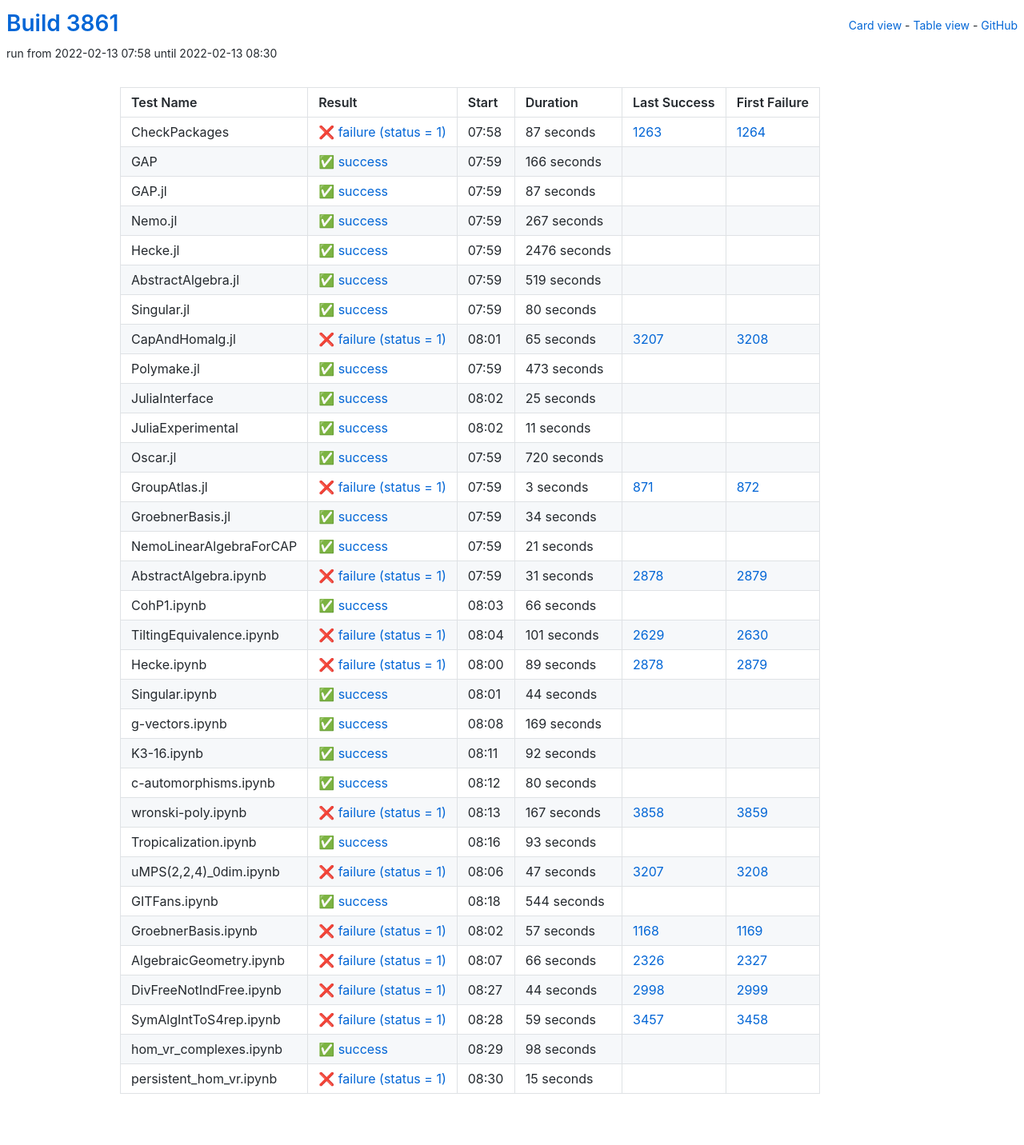
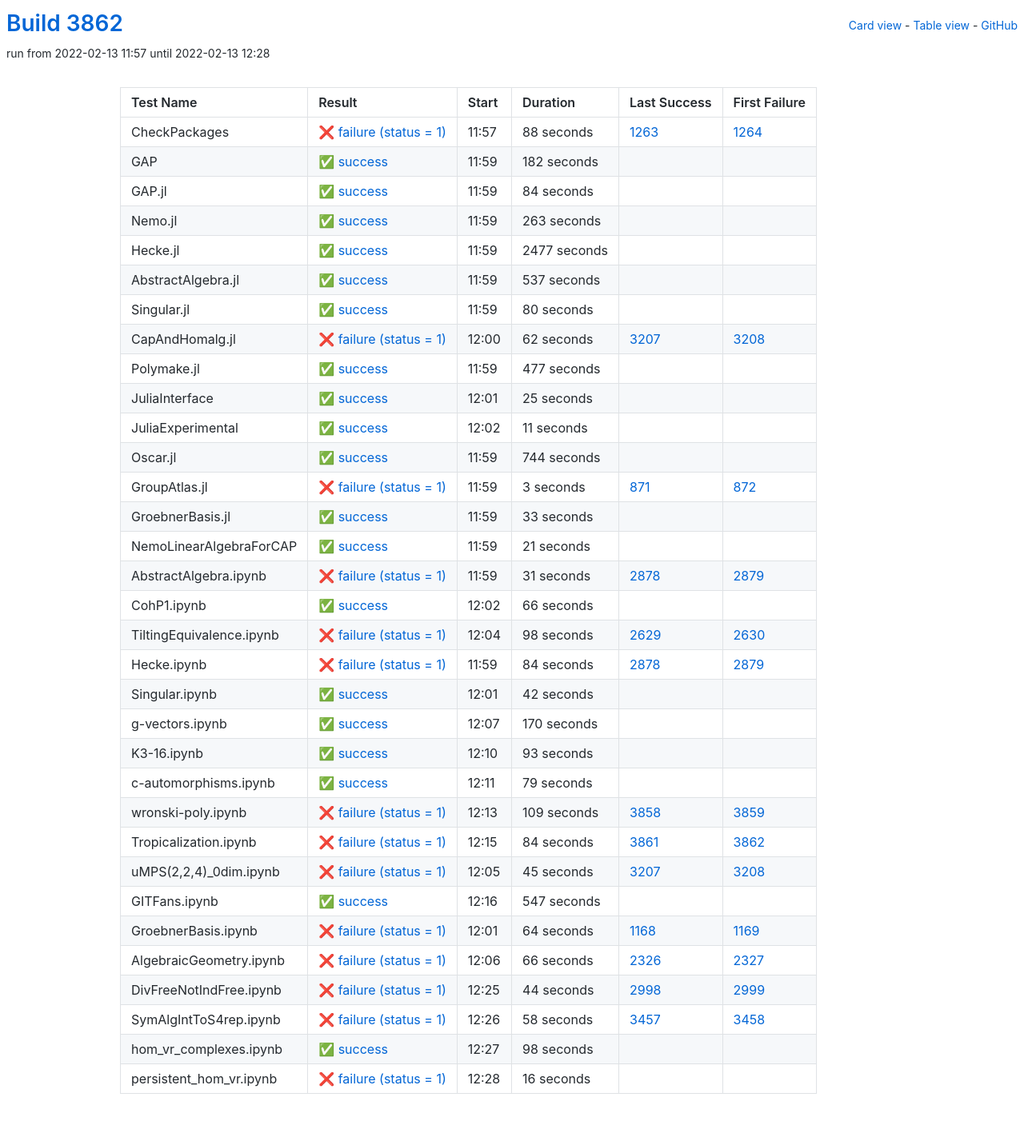
Before and after one commit to oscar-system/oscar-ci-status-stable, a Jekyll site: the page built from table.html, in a window 1280 px wide. Shown: the whole page at 80% size. Built offline with Jekyll 4.4.1, drawn with Linux system fonts in a browser that asks for light colours.

Commit message:
Build #3862

```diff
--- a/_data/ci.yml
+++ b/_data/ci.yml
@@ -1,6 +1,6 @@
 ---
-build: 3861
-build_url: https://oscarci.mathematik.uni-kl.de/job/oscar-stable/3861/
+build: 3862
+build_url: https://oscarci.mathematik.uni-kl.de/job/oscar-stable/3862/
 job: oscar-stable
 organization: oscar-system
 repo: oscar-ci-status-stable
@@ -8,80 +8,80 @@ repourl: https://github.com/oscar-system/oscar-ci-status-stable
 tests:
 - name: CheckPackages
   id: checkpackages
-  log: https://oscarci.mathematik.uni-kl.de/job/oscar-stable/3861/artifact/logs/build-3861/CheckPackages.log
-  start: 2022-02-13 07:58
+  log: https://oscarci.mathematik.uni-kl.de/job/oscar-stable/3862/artifact/logs/build-3862/CheckPackages.log
+  start: 2022-02-13 11:57
   success: false
   exitcode: 1
   status: failure
-  duration: 87
+  duration: 88
   last_success: 1263
   last_success_url: https://oscarci.mathematik.uni-kl.de/job/oscar-stable/1263/
   first_failure: 1264
   first_failure_url: https://oscarci.mathematik.uni-kl.de/job/oscar-stable/1264/
 - name: GAP
   id: gap
-  log: https://oscarci.mathematik.uni-kl.de/job/oscar-stable/3861/artifact/logs/build-3861/GAP.log
-  start: 2022-02-13 07:59
+  log: https://oscarci.mathematik.uni-kl.de/job/oscar-stable/3862/artifact/logs/build-3862/GAP.log
+  start: 2022-02-13 11:59
   success: true
   exitcode: 0
   status: success
-  duration: 166
+  duration: 182
   last_success: false
   last_success_url:
   first_failure: false
   first_failure_url:
 - name: GAP.jl
   id: gap-jl
-  log: https://oscarci.mathematik.uni-kl.de/job/oscar-stable/3861/artifact/logs/build-3861/GAP.jl.log
-  start: 2022-02-13 07:59
+  log: https://oscarci.mathematik.uni-kl.de/job/oscar-stable/3862/artifact/logs/build-3862/GAP.jl.log
+  start: 2022-02-13 11:59
   success: true
   exitcode: 0
   status: success
-  duration: 87
+  duration: 84
   last_success: false
   last_success_url:
   first_failure: false
   first_failure_url:
 - name: Nemo.jl
   id: nemo-jl
-  log: https://oscarci.mathematik.uni-kl.de/job/oscar-stable/3861/artifact/logs/build-3861/Nemo.jl.log
-  start: 2022-02-13 07:59
+  log: https://oscarci.mathematik.uni-kl.de/job/oscar-stable/3862/artifact/logs/build-3862/Nemo.jl.log
+  start: 2022-02-13 11:59
   success: true
   exitcode: 0
   status: success
-  duration: 267
+  duration: 263
   last_success: false
   last_success_url:
   first_failure: false
   first_failure_url:
 - name: Hecke.jl
   id: hecke-jl
-  log: https://oscarci.mathematik.uni-kl.de/job/oscar-stable/3861/artifact/logs/build-3861/Hecke.jl.log
-  start: 2022-02-13 07:59
+  log: https://oscarci.mathematik.uni-kl.de/job/oscar-stable/3862/artifact/logs/build-3862/Hecke.jl.log
+  start: 2022-02-13 11:59
   success: true
   exitcode: 0
   status: success
-  duration: 2476
+  duration: 2477
   last_success: false
   last_success_url:
   first_failure: false
   first_failure_url:
 - name: AbstractAlgebra.jl
   id: abstractalgebra-jl
-  log: https://oscarci.mathematik.uni-kl.de/job/oscar-stable/3861/artifact/logs/build-3861/AbstractAlgebra.jl.log
-  start: 2022-02-13 07:59
+  log: https://oscarci.mathematik.uni-kl.de/job/oscar-stable/3862/artifact/logs/build-3862/AbstractAlgebra.jl.log
+  start: 2022-02-13 11:59
   success: true
   exitcode: 0
   status: success
-  duration: 519
+  duration: 537
   last_success: false
   last_success_url:
   first_failure: false
   first_failure_url:
 - name: Singular.jl
   id: singular-jl
-  log: https://oscarci.mathematik.uni-kl.de/job/oscar-stable/3861/artifact/logs/build-3861/Singular.jl.log
-  start: 2022-02-13 07:59
+  log: https://oscarci.mathematik.uni-kl.de/job/oscar-stable/3862/artifact/logs/build-3862/Singular.jl.log
+  start: 2022-02-13 11:59
   success: true
   exitcode: 0
   status: success
@@ -92,32 +92,32 @@ tests:
   first_failure_url:
 - name: CapAndHomalg.jl
   id: capandhomalg-jl
-  log: https://oscarci.mathematik.uni-kl.de/job/oscar-stable/3861/artifact/logs/build-3861/CapAndHomalg.jl.log
-  start: 2022-02-13 08:01
+  log: https://oscarci.mathematik.uni-kl.de/job/oscar-stable/3862/artifact/logs/build-3862/CapAndHomalg.jl.log
+  start: 2022-02-13 12:00
   success: false
   exitcode: 1
   status: failure
-  duration: 65
+  duration: 62
   last_success: 3207
   last_success_url: https://oscarci.mathematik.uni-kl.de/job/oscar-stable/3207/
   first_failure: 3208
   first_failure_url: https://oscarci.mathematik.uni-kl.de/job/oscar-stable/3208/
 - name: Polymake.jl
   id: polymake-jl
-  log: https://oscarci.mathematik.uni-kl.de/job/oscar-stable/3861/artifact/logs/build-3861/Polymake.jl.log
-  start: 2022-02-13 07:59
+  log: https://oscarci.mathematik.uni-kl.de/job/oscar-stable/3862/artifact/logs/build-3862/Polymake.jl.log
+  start: 2022-02-13 11:59
   success: true
   exitcode: 0
   status: success
-  duration: 473
+  duration: 477
   last_success: false
   last_success_url:
   first_failure: false
   first_failure_url:
 - name: JuliaInterface
   id: juliainterface
-  log: https://oscarci.mathematik.uni-kl.de/job/oscar-stable/3861/artifact/logs/build-3861/JuliaInterface.log
-  start: 2022-02-13 08:02
+  log: https://oscarci.mathematik.uni-kl.de/job/oscar-stable/3862/artifact/logs/build-3862/JuliaInterface.log
+  start: 2022-02-13 12:01
   success: true
   exitcode: 0
   status: success
@@ -128,8 +128,8 @@ tests:
   first_failure_url:
 - name: JuliaExperimental
   id: juliaexperimental
-  log: https://oscarci.mathematik.uni-kl.de/job/oscar-stable/3861/artifact/logs/build-3861/JuliaExperimental.log
-  start: 2022-02-13 08:02
+  log: https://oscarci.mathematik.uni-kl.de/job/oscar-stable/3862/artifact/logs/build-3862/JuliaExperimental.log
+  start: 2022-02-13 12:02
   success: true
   exitcode: 0
   status: success
@@ -140,20 +140,20 @@ tests:
   first_failure_url:
 - name: Oscar.jl
   id: oscar-jl
-  log: https://oscarci.mathematik.uni-kl.de/job/oscar-stable/3861/artifact/logs/build-3861/Oscar.jl.log
-  start: 2022-02-13 07:59
+  log: https://oscarci.mathematik.uni-kl.de/job/oscar-stable/3862/artifact/logs/build-3862/Oscar.jl.log
+  start: 2022-02-13 11:59
   success: true
   exitcode: 0
   status: success
-  duration: 720
+  duration: 744
   last_success: false
   last_success_url:
   first_failure: false
   first_failure_url:
 - name: GroupAtlas.jl
   id: groupatlas-jl
-  log: https://oscarci.mathematik.uni-kl.de/job/oscar-stable/3861/artifact/logs/build-3861/GroupAtlas.jl.log
-  start: 2022-02-13 07:59
+  log: https://oscarci.mathematik.uni-kl.de/job/oscar-stable/3862/artifact/logs/build-3862/GroupAtlas.jl.log
+  start: 2022-02-13 11:59
   success: false
   exitcode: 1
   status: failure
@@ -164,20 +164,20 @@ tests:
   first_failure_url: https://oscarci.mathematik.uni-kl.de/job/oscar-stable/872/
 - name: GroebnerBasis.jl
   id: groebnerbasis-jl
-  log: https://oscarci.mathematik.uni-kl.de/job/oscar-stable/3861/artifact/logs/build-3861/GroebnerBasis.jl.log
-  start: 2022-02-13 07:59
+  log: https://oscarci.mathematik.uni-kl.de/job/oscar-stable/3862/artifact/logs/build-3862/GroebnerBasis.jl.log
+  start: 2022-02-13 11:59
   success: true
   exitcode: 0
   status: success
-  duration: 34
+  duration: 33
   last_success: false
   last_success_url:
   first_failure: false
   first_failure_url:
 - name: NemoLinearAlgebraForCAP
   id: nemolinearalgebraforcap
-  log: https://oscarci.mathematik.uni-kl.de/job/oscar-stable/3861/artifact/logs/build-3861/NemoLinearAlgebraForCAP.log
-  start: 2022-02-13 07:59
+  log: https://oscarci.mathematik.uni-kl.de/job/oscar-stable/3862/artifact/logs/build-3862/NemoLinearAlgebraForCAP.log
+  start: 2022-02-13 11:59
   success: true
   exitcode: 0
   status: success
@@ -188,8 +188,8 @@ tests:
   first_failure_url:
 - name: AbstractAlgebra.ipynb
   id: abstractalgebra-ipynb
-  log: https://oscarci.mathematik.uni-kl.de/job/oscar-stable/3861/artifact/logs/build-3861/AbstractAlgebra.ipynb.log
-  start: 2022-02-13 07:59
+  log: https://oscarci.mathematik.uni-kl.de/job/oscar-stable/3862/artifact/logs/build-3862/AbstractAlgebra.ipynb.log
+  start: 2022-02-13 11:59
   success: false
   exitcode: 1
   status: failure
@@ -200,8 +200,8 @@ tests:
   first_failure_url: https://oscarci.mathematik.uni-kl.de/job/oscar-stable/2879/
 - name: CohP1.ipynb
   id: cohp1-ipynb
-  log: https://oscarci.mathematik.uni-kl.de/job/oscar-stable/3861/artifact/logs/build-3861/CohP1.ipynb.log
-  start: 2022-02-13 08:03
+  log: https://oscarci.mathematik.uni-kl.de/job/oscar-stable/3862/artifact/logs/build-3862/CohP1.ipynb.log
+  start: 2022-02-13 12:02
   success: true
   exitcode: 0
   status: success
@@ -212,92 +212,56 @@ tests:
   first_failure_url:
 - name: TiltingEquivalence.ipynb
   id: tiltingequivalence-ipynb
-  log: https://oscarci.mathematik.uni-kl.de/job/oscar-stable/3861/artifact/logs/build-3861/TiltingEquivalence.ipynb.log
-  start: 2022-02-13 08:04
+  log: https://oscarci.mathematik.uni-kl.de/job/oscar-stable/3862/artifact/logs/build-3862/TiltingEquivalence.ipynb.log
+  start: 2022-02-13 12:04
   success: false
   exitcode: 1
   status: failure
-  duration: 101
+  duration: 98
   last_success: 2629
   last_success_url: https://oscarci.mathematik.uni-kl.de/job/oscar-stable/2629/
   first_failure: 2630
   first_failure_url: https://oscarci.mathematik.uni-kl.de/job/oscar-stable/2630/
 - name: Hecke.ipynb
   id: hecke-ipynb
-  log: https://oscarci.mathematik.uni-kl.de/job/oscar-stable/3861/artifact/logs/build-3861/Hecke.ipynb.log
-  start: 2022-02-13 08:00
+  log: https://oscarci.mathematik.uni-kl.de/job/oscar-stable/3862/artifact/logs/build-3862/Hecke.ipynb.log
+  start: 2022-02-13 11:59
   success: false
   exitcode: 1
   status: failure
-  duration: 89
+  duration: 84
   last_success: 2878
   last_success_url: https://oscarci.mathematik.uni-kl.de/job/oscar-stable/2878/
   first_failure: 2879
   first_failure_url: https://oscarci.mathematik.uni-kl.de/job/oscar-stable/2879/
 - name: Singular.ipynb
   id: singular-ipynb
-  log: https://oscarci.mathematik.uni-kl.de/job/oscar-stable/3861/artifact/logs/build-3861/Singular.ipynb.log
-  start: 2022-02-13 08:01
+  log: https://oscarci.mathematik.uni-kl.de/job/oscar-stable/3862/artifact/logs/build-3862/Singular.ipynb.log
+  start: 2022-02-13 12:01
   success: true
   exitcode: 0
   status: success
-  duration: 44
+  duration: 42
   last_success: false
   last_success_url:
   first_failure: false
   first_failure_url:
 - name: g-vectors.ipynb
   id: g-vectors-ipynb
-  log: https://oscarci.mathematik.uni-kl.de/job/oscar-stable/3861/artifact/logs/build-3861/g-vectors.ipynb.log
-  start: 2022-02-13 08:08
+  log: https://oscarci.mathematik.uni-kl.de/job/oscar-stable/3862/artifact/logs/build-3862/g-vectors.ipynb.log
+  start: 2022-02-13 12:07
   success: true
   exitcode: 0
   status: success
-  duration: 169
+  duration: 170
   last_success: false
   last_success_url:
   first_failure: false
   first_failure_url:
 - name: K3-16.ipynb
   id: k3-16-ipynb
-  log: https://oscarci.mathematik.uni-kl.de/job/oscar-stable/3861/artifact/logs/build-3861/K3-16.ipynb.log
-  start: 2022-02-13 08:11
-  success: true
-  exitcode: 0
-  status: success
-  duration: 92
-  last_success: false
-  last_success_url:
-  first_failure: false
-  first_failure_url:
-- name: c-automorphisms.ipynb
-  id: c-automorphisms-ipynb
-  log: https://oscarci.mathematik.uni-kl.de/job/oscar-stable/3861/artifact/logs/build-3861/c-automorphisms.ipynb.log
-  start: 2022-02-13 08:12
-  success: true
-  exitcode: 0
-  status: success
-  duration: 80
-  last_success: false
-  last_success_url:
-  first_failure: false
-  first_failure_url:
-- name: wronski-poly.ipynb
-  id: wronski-poly-ipynb
-  log: https://oscarci.mathematik.uni-kl.de/job/oscar-stable/3861/artifact/logs/build-3861/wronski-poly.ipynb.log
-  start: 2022-02-13 08:13
-  success: false
-  exitcode: 1
-  status: failure
-  duration: 167
-  last_success: 3858
-  last_success_url: https://oscarci.mathematik.uni-kl.de/job/oscar-stable/3858/
-  first_failure: 3859
-  first_failure_url: https://oscarci.mathematik.uni-kl.de/job/oscar-stable/3859/
-- name: Tropicalization.ipynb
-  id: tropicalization-ipynb
-  log: https://oscarci.mathematik.uni-kl.de/job/oscar-stable/3861/artifact/logs/build-3861/Tropicalization.ipynb.log
-  start: 2022-02-13 08:16
+  log: https://oscarci.mathematik.uni-kl.de/job/oscar-stable/3862/artifact/logs/build-3862/K3-16.ipynb.log
+  start: 2022-02-13 12:10
   success: true
   exitcode: 0
   status: success
@@ -306,46 +270,82 @@ tests:
   last_success_url:
   first_failure: false
   first_failure_url:
-- name: uMPS(2,2,4)_0dim.ipynb
-  id: umps-2-2-4-0dim-ipynb
-  log: https://oscarci.mathematik.uni-kl.de/job/oscar-stable/3861/artifact/logs/build-3861/uMPS-2-2-4-_0dim.ipynb.log
-  start: 2022-02-13 08:06
+- name: c-automorphisms.ipynb
+  id: c-automorphisms-ipynb
+  log: https://oscarci.mathematik.uni-kl.de/job/oscar-stable/3862/artifact/logs/build-3862/c-automorphisms.ipynb.log
+  start: 2022-02-13 12:11
+  success: true
+  exitcode: 0
+  status: success
+  duration: 79
+  last_success: false
+  last_success_url:
+  first_failure: false
+  first_failure_url:
+- name: wronski-poly.ipynb
+  id: wronski-poly-ipynb
+  log: https://oscarci.mathematik.uni-kl.de/job/oscar-stable/3862/artifact/logs/build-3862/wronski-poly.ipynb.log
+  start: 2022-02-13 12:13
   success: false
   exitcode: 1
   status: failure
-  duration: 47
+  duration: 109
+  last_success: 3858
+  last_success_url: https://oscarci.mathematik.uni-kl.de/job/oscar-stable/3858/
+  first_failure: 3859
+  first_failure_url: https://oscarci.mathematik.uni-kl.de/job/oscar-stable/3859/
+- name: Tropicalization.ipynb
+  id: tropicalization-ipynb
+  log: https://oscarci.mathematik.uni-kl.de/job/oscar-stable/3862/artifact/logs/build-3862/Tropicalization.ipynb.log
+  start: 2022-02-13 12:15
+  success: false
+  exitcode: 1
+  status: failure
+  duration: 84
+  last_success: 3861
+  last_success_url: https://oscarci.mathematik.uni-kl.de/job/oscar-stable/3861/
+  first_failure: 3862
+  first_failure_url: https://oscarci.mathematik.uni-kl.de/job/oscar-stable/3862/
+- name: uMPS(2,2,4)_0dim.ipynb
+  id: umps-2-2-4-0dim-ipynb
+  log: https://oscarci.mathematik.uni-kl.de/job/oscar-stable/3862/artifact/logs/build-3862/uMPS-2-2-4-_0dim.ipynb.log
+  start: 2022-02-13 12:05
+  success: false
+  exitcode: 1
+  status: failure
+  duration: 45
   last_success: 3207
   last_success_url: https://oscarci.mathematik.uni-kl.de/job/oscar-stable/3207/
   first_failure: 3208
   first_failure_url: https://oscarci.mathematik.uni-kl.de/job/oscar-stable/3208/
 - name: GITFans.ipynb
   id: gitfans-ipynb
-  log: https://oscarci.mathematik.uni-kl.de/job/oscar-stable/3861/artifact/logs/build-3861/GITFans.ipynb.log
-  start: 2022-02-13 08:18
+  log: https://oscarci.mathematik.uni-kl.de/job/oscar-stable/3862/artifact/logs/build-3862/GITFans.ipynb.log
+  start: 2022-02-13 12:16
   success: true
   exitcode: 0
   status: success
-  duration: 544
+  duration: 547
   last_success: false
   last_success_url:
   first_failure: false
   first_failure_url:
 - name: GroebnerBasis.ipynb
   id: groebnerbasis-ipynb
-  log: https://oscarci.mathematik.uni-kl.de/job/oscar-stable/3861/artifact/logs/build-3861/GroebnerBasis.ipynb.log
-  start: 2022-02-13 08:02
+  log: https://oscarci.mathematik.uni-kl.de/job/oscar-stable/3862/artifact/logs/build-3862/GroebnerBasis.ipynb.log
+  start: 2022-02-13 12:01
   success: false
   exitcode: 1
   status: failure
-  duration: 57
+  duration: 64
   last_success: 1168
   last_success_url: https://oscarci.mathematik.uni-kl.de/job/oscar-stable/1168/
   first_failure: 1169
   first_failure_url: https://oscarci.mathematik.uni-kl.de/job/oscar-stable/1169/
 - name: AlgebraicGeometry.ipynb
   id: algebraicgeometry-ipynb
-  log: https://oscarci.mathematik.uni-kl.de/job/oscar-stable/3861/artifact/logs/build-3861/AlgebraicGeometry.ipynb.log
-  start: 2022-02-13 08:07
+  log: https://oscarci.mathematik.uni-kl.de/job/oscar-stable/3862/artifact/logs/build-3862/AlgebraicGeometry.ipynb.log
+  start: 2022-02-13 12:06
   success: false
   exitcode: 1
   status: failure
@@ -356,8 +356,8 @@ tests:
   first_failure_url: https://oscarci.mathematik.uni-kl.de/job/oscar-stable/2327/
 - name: DivFreeNotIndFree.ipynb
   id: divfreenotindfree-ipynb
-  log: https://oscarci.mathematik.uni-kl.de/job/oscar-stable/3861/artifact/logs/build-3861/DivFreeNotIndFree.ipynb.log
-  start: 2022-02-13 08:27
+  log: https://oscarci.mathematik.uni-kl.de/job/oscar-stable/3862/artifact/logs/build-3862/DivFreeNotIndFree.ipynb.log
+  start: 2022-02-13 12:25
   success: false
   exitcode: 1
   status: failure
@@ -368,20 +368,20 @@ tests:
   first_failure_url: https://oscarci.mathematik.uni-kl.de/job/oscar-stable/2999/
 - name: SymAlgIntToS4rep.ipynb
   id: symalginttos4rep-ipynb
-  log: https://oscarci.mathematik.uni-kl.de/job/oscar-stable/3861/artifact/logs/build-3861/SymAlgIntToS4rep.ipynb.log
-  start: 2022-02-13 08:28
+  log: https://oscarci.mathematik.uni-kl.de/job/oscar-stable/3862/artifact/logs/build-3862/SymAlgIntToS4rep.ipynb.log
+  start: 2022-02-13 12:26
   success: false
   exitcode: 1
   status: failure
-  duration: 59
+  duration: 58
   last_success: 3457
   last_success_url: https://oscarci.mathematik.uni-kl.de/job/oscar-stable/3457/
   first_failure: 3458
   first_failure_url: https://oscarci.mathematik.uni-kl.de/job/oscar-stable/3458/
 - name: hom_vr_complexes.ipynb
   id: hom-vr-complexes-ipynb
-  log: https://oscarci.mathematik.uni-kl.de/job/oscar-stable/3861/artifact/logs/build-3861/hom_vr_complexes.ipynb.log
-  start: 2022-02-13 08:29
+  log: https://oscarci.mathematik.uni-kl.de/job/oscar-stable/3862/artifact/logs/build-3862/hom_vr_complexes.ipynb.log
+  start: 2022-02-13 12:27
   success: true
   exitcode: 0
   status: success
@@ -392,12 +392,12 @@ tests:
   first_failure_url:
 - name: persistent_hom_vr.ipynb
   id: persistent-hom-vr-ipynb
-  log: https://oscarci.mathematik.uni-kl.de/job/oscar-stable/3861/artifact/logs/build-3861/persistent_hom_vr.ipynb.log
-  start: 2022-02-13 08:30
+  log: https://oscarci.mathematik.uni-kl.de/job/oscar-stable/3862/artifact/logs/build-3862/persistent_hom_vr.ipynb.log
+  start: 2022-02-13 12:28
   success: false
   exitcode: 1
   status: failure
-  duration: 15
+  duration: 16
   last_success: false
   last_success_url:
   first_failure: false
```
Also changed, not shown: README.md.
